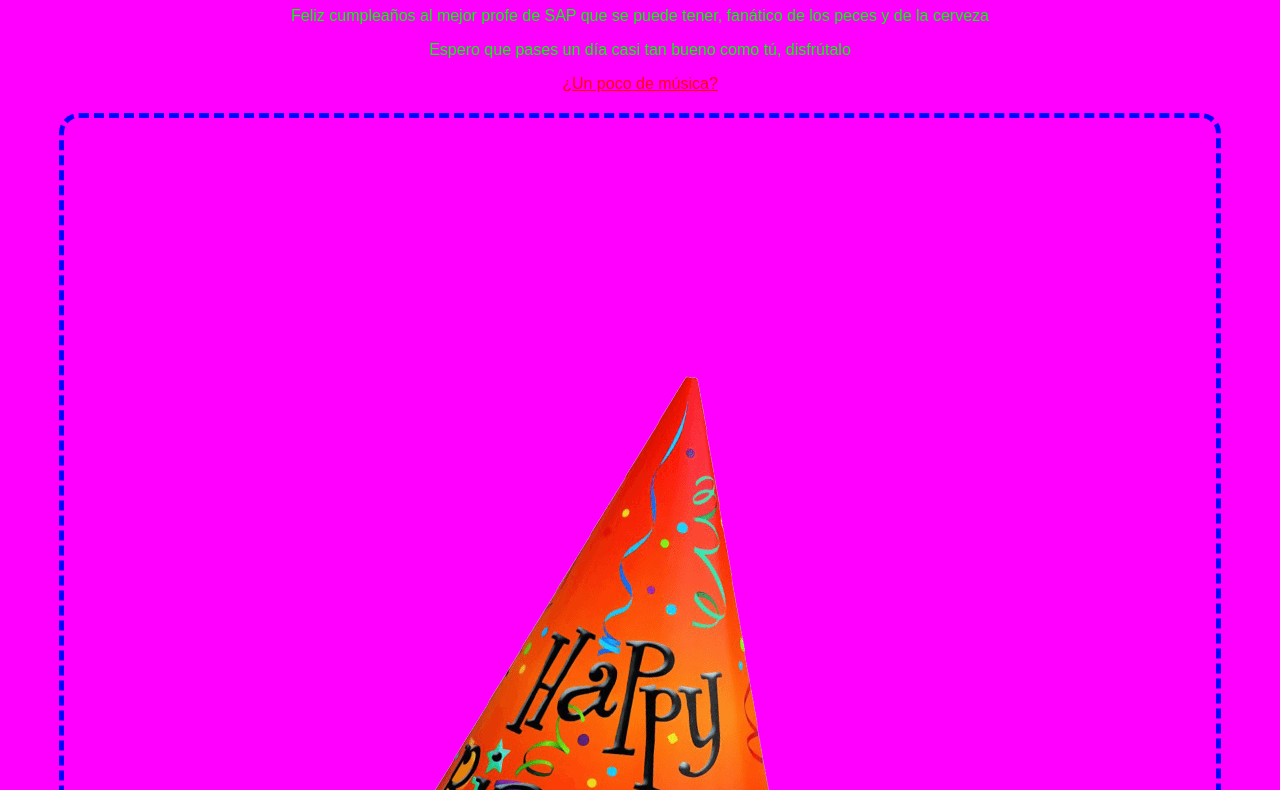
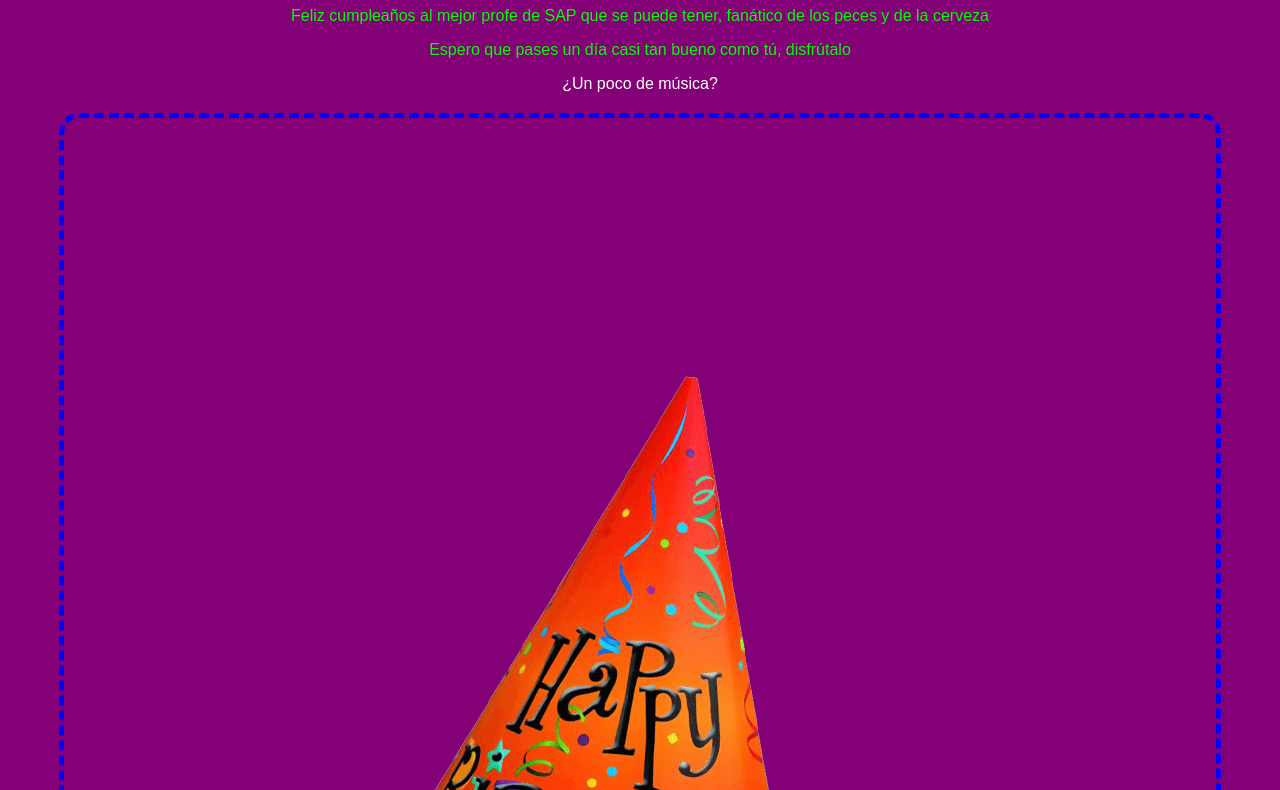
Before and after one commit to rgbarco99/rgbarco.github.io, a plain HTML site: page felizCumpleOlmo.html in a window 1280 px wide. Shown: the part 101-891 px from the top of the page. Drawn offline with Linux system fonts and the light colour scheme.

Commit message:
cambio visual

```diff
--- a/felizCumpleOlmo.html
+++ b/felizCumpleOlmo.html
@@ -13,7 +13,7 @@
         <div>
             <p>Feliz cumpleaños al mejor profe de SAP que se puede tener, fanático de los peces y de la cerveza</p>
             <p>Espero que pases un día casi tan bueno como tú, disfrútalo</p>
-            <a href="#" style="color:red">¿Un poco de música?</a>
+            <a href="#">¿Un poco de música?</a>
         </div>
         <img src="media/fotocumpleolmo.png" height="50%" alt="Imagen de Cumpleaños">
     </div>
--- a/styles/cumple.css
+++ b/styles/cumple.css
@@ -1,5 +1,5 @@
 body {
-    background-color: #ff00ff;
+    background-color: #830076;
     color: #00ff00;
     font-family: Arial, sans-serif;
 }
@@ -20,3 +20,12 @@ img {
     max-width: 100%;
     height: auto;
 }
+
+a {
+    color: white;
+    text-decoration: none;
+}
+
+a:hover {
+    text-decoration: underline;
+}
```
